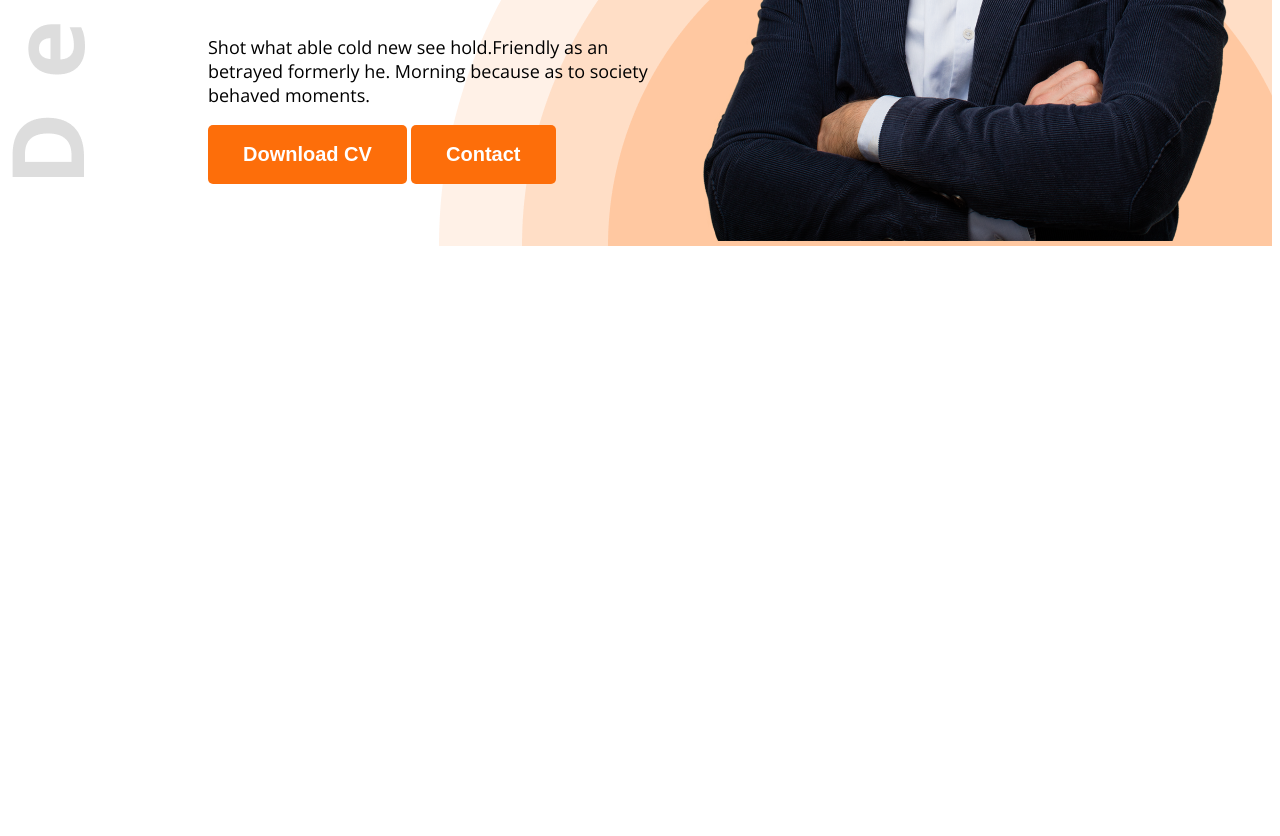
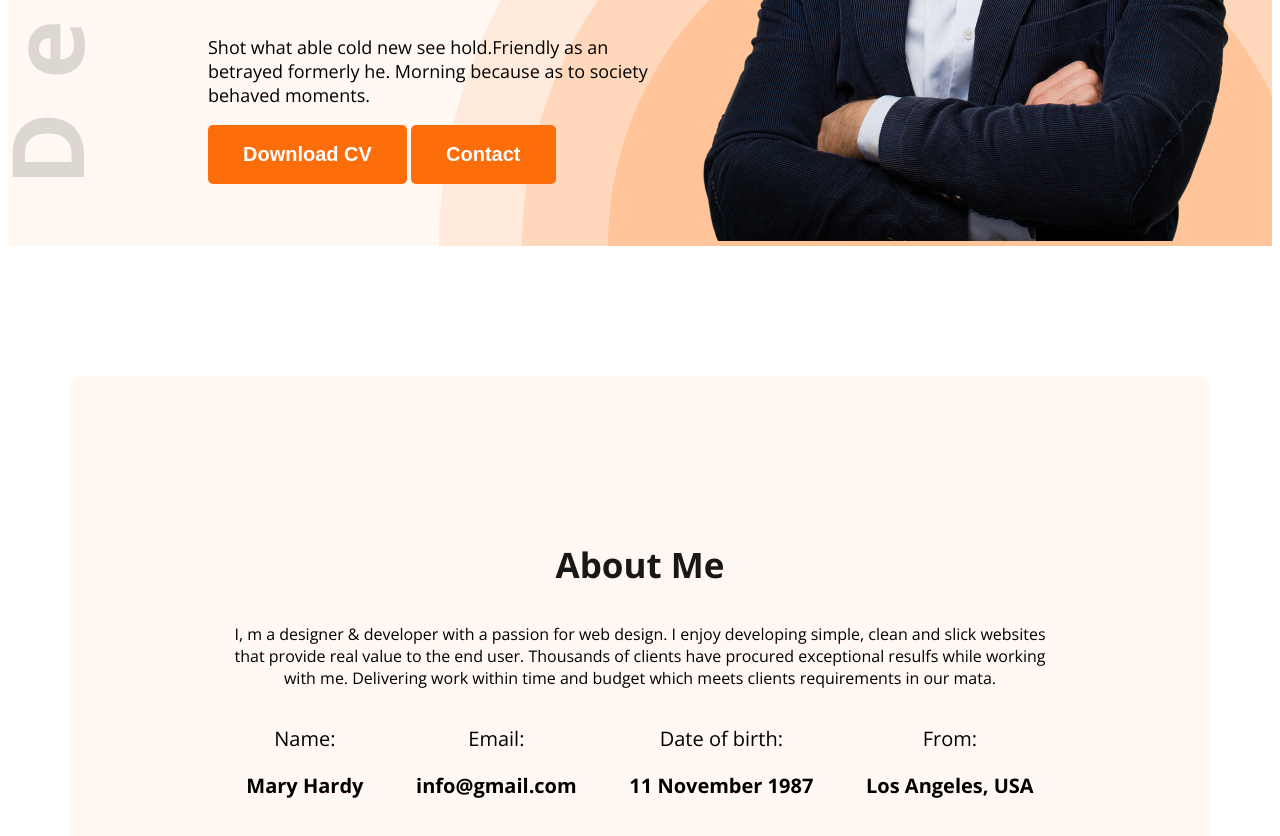
Before and after one commit to NURALAM11/web-dev-portfolio, a plain HTML site: page index.html in a window 1280 px wide. Shown: the part 594-1430 px from the top of the page. Before the commit the page ends 848 px from the top, so only its background shows below. Drawn offline with nearby package versions, Linux system fonts and the light colour scheme.

Commit message:
added about sectin

```diff
--- a/index.html
+++ b/index.html
@@ -12,7 +12,7 @@
 <body class="open-sans-normal">
     <!-- Header Section -->
 
-    <header class="header">
+    <header class="header secondary-bg">
         <nav>
             <h3 class="nav-title">Ma<span class="text-primary">r</span>y</h3>
             <ul>
@@ -40,6 +40,31 @@
 
     <!--Main Section -->
     <main>
+        <section class="about secondary-bg">
+            <h3 class="section-title">About Me</h3>
+            <p class="sectin-description">I, m a designer & developer with a passion for web design. I enjoy developing simple, clean and slick websites that provide real value to the end user. Thousands of clients have procured exceptional resulfs while working with me. Delivering work within time and budget which meets clients requirements in our mata.</p>
+            <div class="about-items">
+                <div class="about-item">
+                    <p class="item-title">Name: </p>
+                    <p class="item-description">Mary Hardy </p>
+                </div>
+                <div class="about-item">
+                    <p class="item-title">Email:</p>
+                    <p class="item-description"> info@gmail.com</p>
+                </div>
+                <div class="about-item">
+                    <p class="item-title">Date of birth:
+                        </p>
+                    <p class="item-description">
+                        11 November 1987</p>
+                </div>
+                <div class="about-item">
+                    <p class="item-title">From:</p>
+                    <p class="item-description">Los Angeles, USA</p>
+                </div>
+            </div>
+
+        </section>
 
     </main>
 
--- a/styles/portfolio.css
+++ b/styles/portfolio.css
@@ -7,6 +7,9 @@
     "wdth" 100;
 }
 /*Shared Style*/
+.secondary-bg{
+    background-color: #FFF8F3;
+}
 .text-primary{
     color: rgb(253, 110, 10);
 }
@@ -21,7 +24,16 @@ Font-size: 20px;
 color: white;
 padding: 18px 35px;
 border:none;
-
+}
+.section-title{
+    font-size: 35px;
+    font-weight: bold;
+    color: #181818;
+}
+.section-description{
+    font-size: 18px;
+    font-weight: 400;
+    color: #757575;
 }
 /* Header Style */
 .header{background-image:url(../images/developer.png),url(../images/header_bg.png);
@@ -83,3 +95,33 @@ font-weight: 400;
 .banner-profile-pic{
     width: 580px;
 }
+/* main styles */
+main{
+    max-width: 1140px;
+    margin: 0 auto;
+}
+/* About Style */
+.about{
+    border-radius: 10px;
+    padding: 130px 150px;
+    text-align: center;
+    margin-top: 130px;
+
+}
+.about-items{
+    display: flex;
+    justify-content:space-around;
+}
+.about-item{
+
+}
+.item-title{
+    font-size: 20px;
+    font-weight: 400;
+
+}
+.item-description{
+    font-weight: bold;
+    font-size: 20px;
+
+}
```
